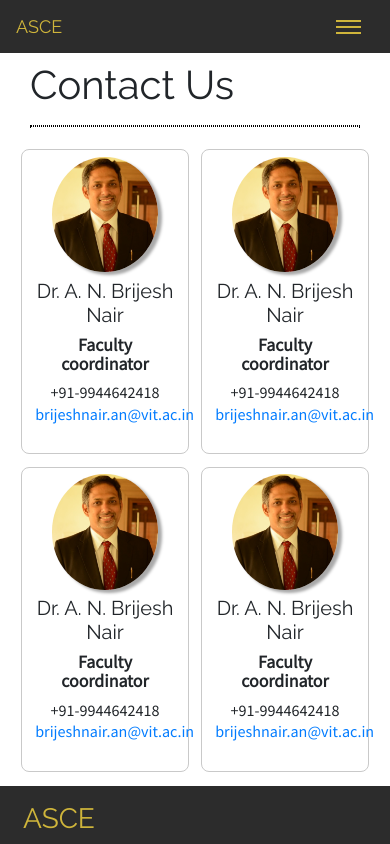
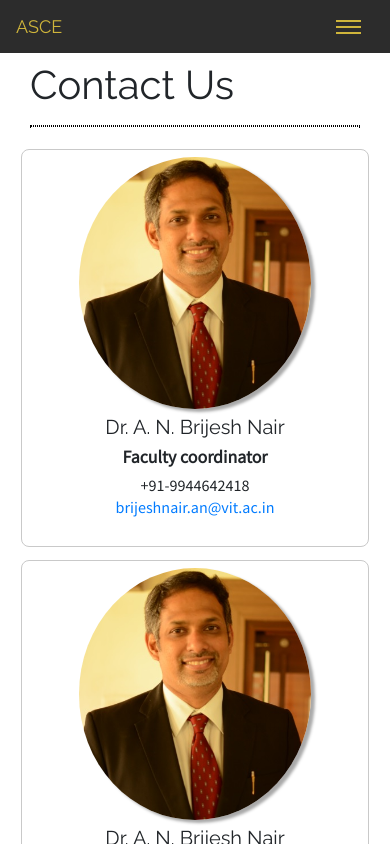
Before and after one commit to RaghavAgarwal0704/ASCE-site, a React (Create React App) app in the folder client/: page /contact in a window 390 px wide. Shown: the top 844 px of the page. Built offline with nearby package versions, Linux system fonts and the light colour scheme.

Commit message:
UI changes

```diff
--- a/client/src/pages/contactUs.page.jsx
+++ b/client/src/pages/contactUs.page.jsx
@@ -8,7 +8,7 @@ const Contact = () => {
                 <hr className='line' />
             </div>
             {members.map((user) => (
-                <div className='col-6 col-md-3 px-0'>
+                <div className='col-12 col-md-3 px-0'>
                     <div className='contact-card '>
                         <div className='contact-img mx-auto'>
                             <img
--- a/client/src/styles/_contact.scss
+++ b/client/src/styles/_contact.scss
@@ -37,4 +37,7 @@
             display: flex;
         }
     }
+    a {
+        word-break: break-all;
+    }
 }
--- a/client/src/styles/index.css
+++ b/client/src/styles/index.css
@@ -104,6 +104,10 @@ article p {
     display: -ms-flexbox;
     display: flex;
   }
+}
+
+.contact-card a {
+  word-break: break-all;
 }
 
 .footer {
```
Also changed, not shown: 1 other file (tests, documents, lock files or other folders).
